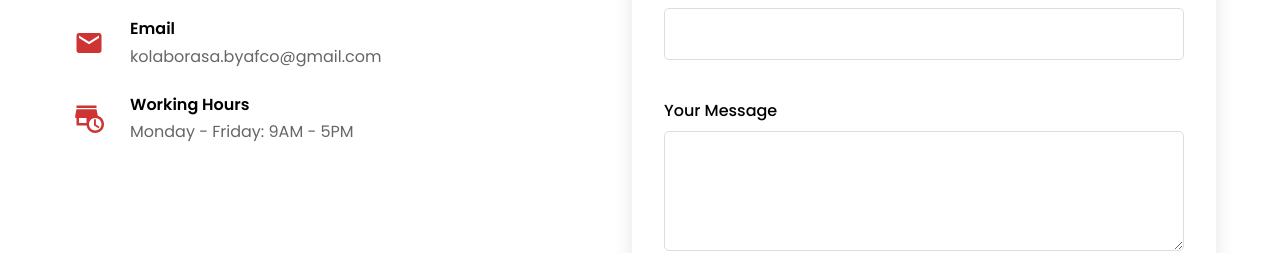
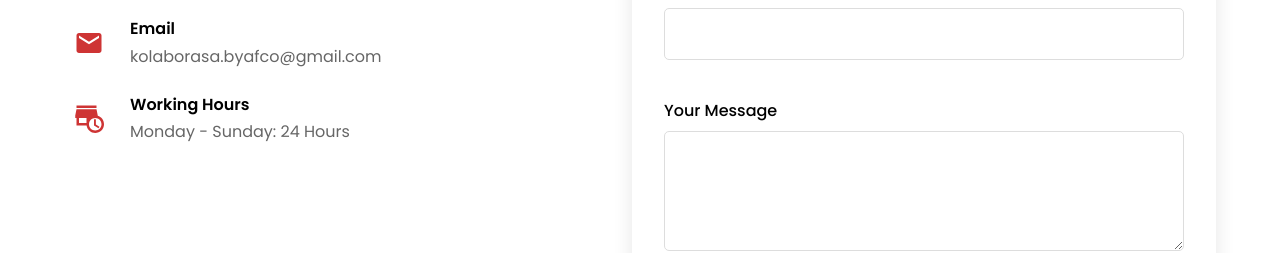
Before and after one commit to Rezial011/Kolaborasa-by-afco, a React (Vite) app: page / in a window 1280 px wide. Shown: the part 6129-6382 px from the top of the page. Built offline with nearby package versions, Linux system fonts and the light colour scheme; a web font is replaced by a local one.

Commit message:
OurClient

```diff
--- a/src/component/Contact.jsx
+++ b/src/component/Contact.jsx
@@ -194,7 +194,7 @@ _Pesan dikirim melalui form kontak website_`;
               </div>
               <div className="contact-text">
                 <h4>Working Hours</h4>
-                <p>Monday - Friday: 9AM - 5PM</p>
+                <p>Monday - Sunday: 24 Hours</p>
               </div>
             </div>
           </div>
```
